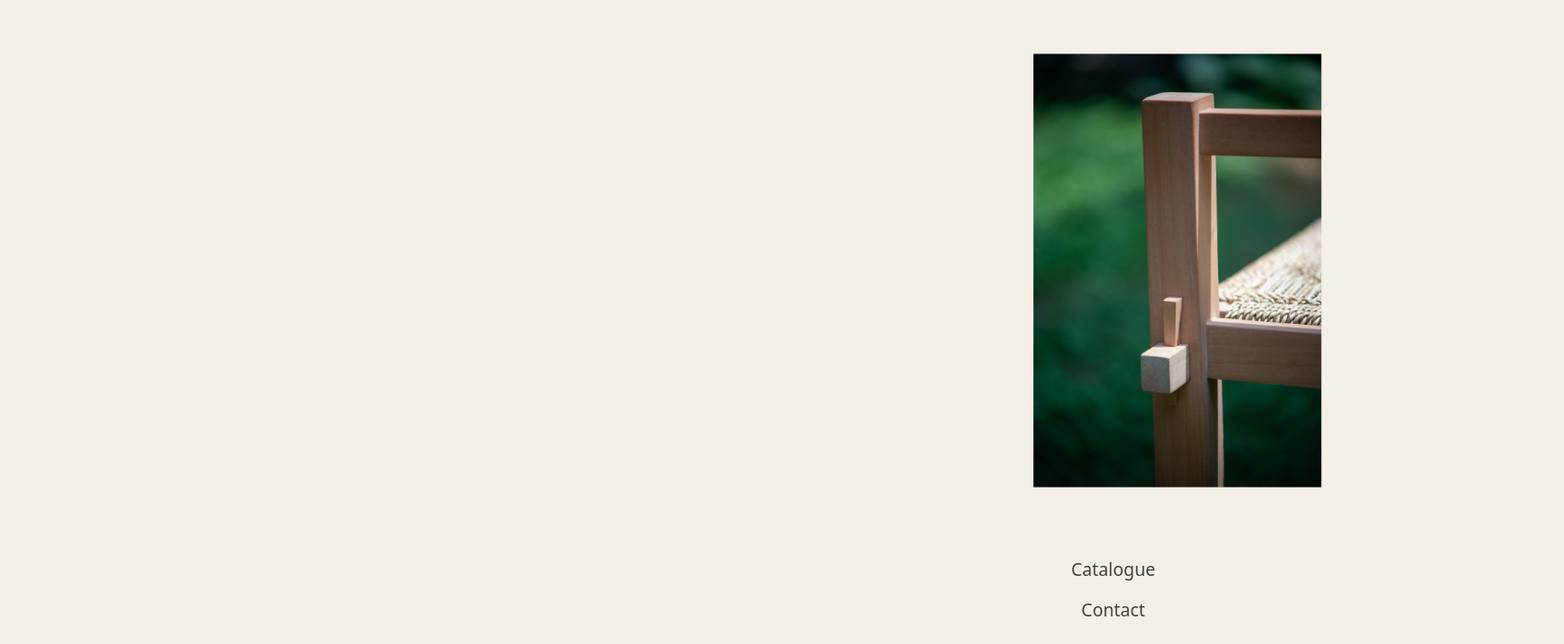
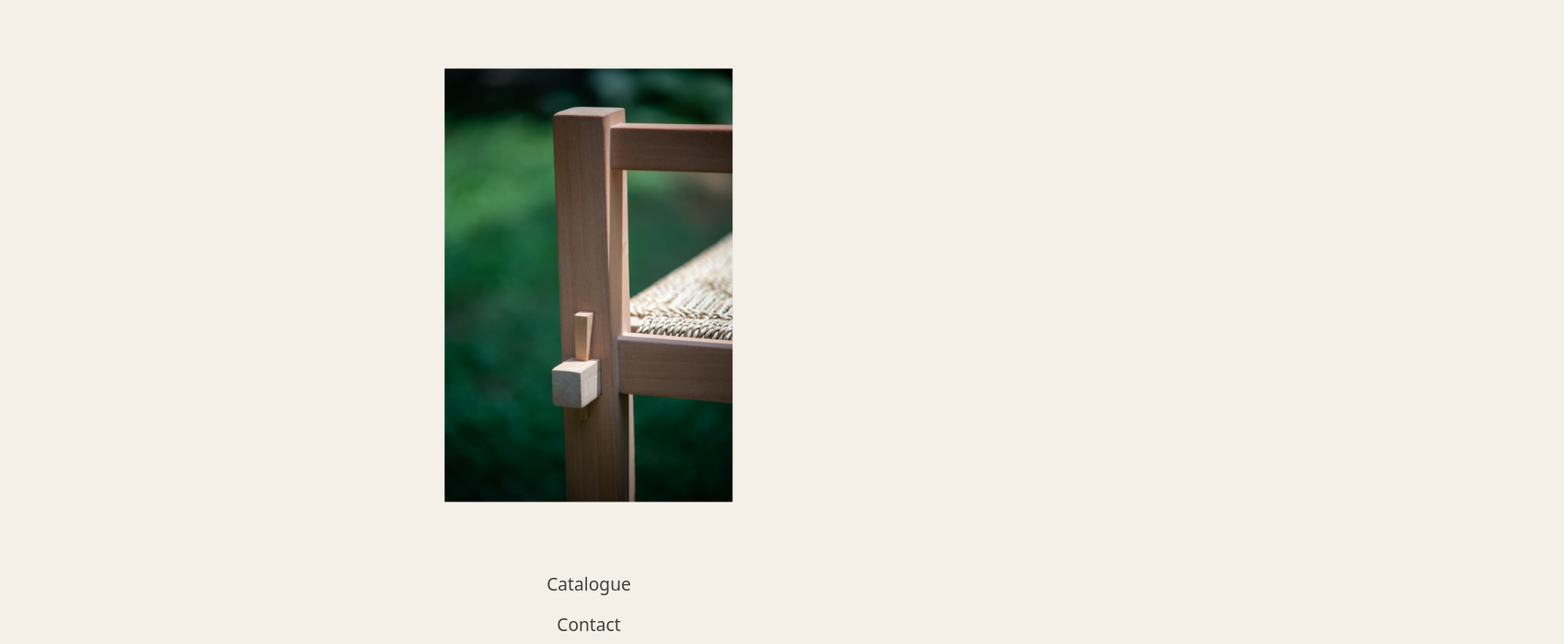
Before and after one commit to OLopezE/naval, a React (Vite) app in the folder naval-arquitectura/: page / in a window 1280 px wide. Shown: the top 700 px of the page at 92% size, 1700 px wide, since content can reach past the window. Built offline with nearby package versions, Linux system fonts and the light colour scheme; a web font is replaced by a local one.

Commit message:
hide overflow

```diff
--- a/naval-arquitectura/src/ts/views/previewHome/PreviewHome.style.js
+++ b/naval-arquitectura/src/ts/views/previewHome/PreviewHome.style.js
@@ -5,6 +5,7 @@ const CarouselGrid = styled.div`
   place-content: center;
   height: 100%;
   position: relative;
+  overflow: hidden;
 
   > div {
     position: relative;
@@ -46,11 +47,6 @@ const PreviewHomeGrid = styled.div`
   padding: 1rem;
   flex-direction: column;
   justify-content: space-between;
-
-  @media (min-width: 600px) {
-    align-items: end;
-    padding: 0;
-  }
 `;
 
 const LogoSection = styled.section`
```
